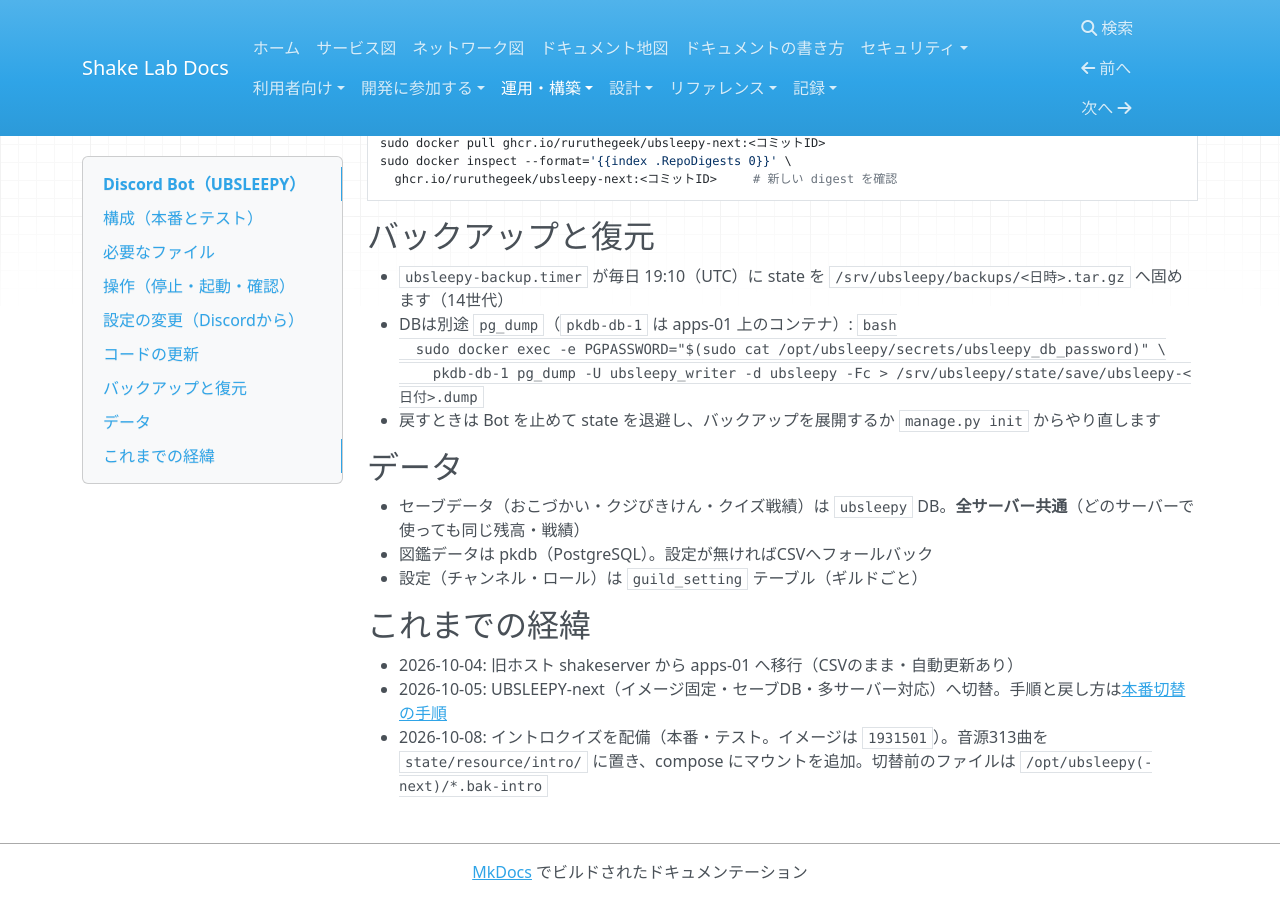
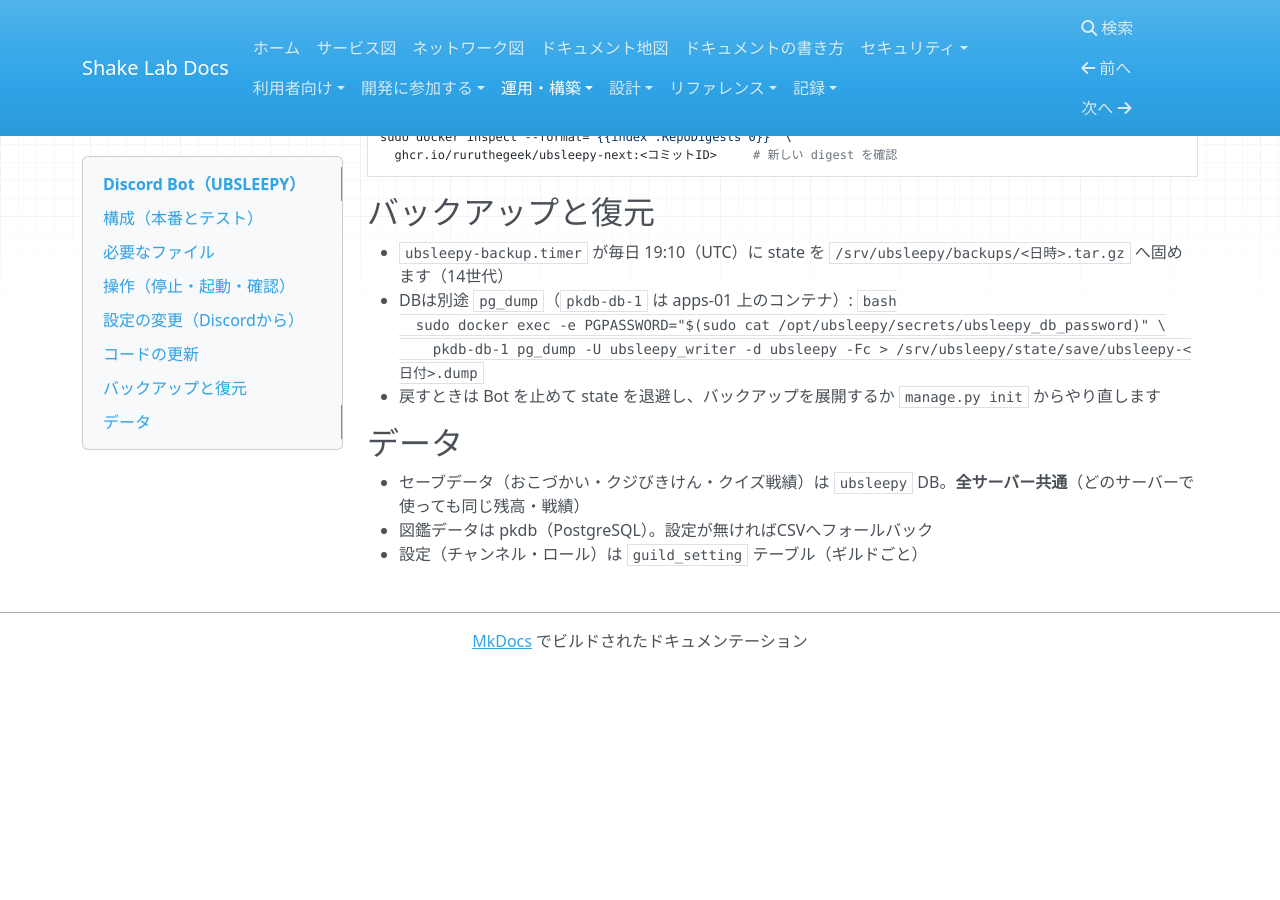
Before and after one commit to rurutheGeek/shake-cloud, an MkDocs documentation site: the page built from docs/operations/ubsleepy.md, in a window 1280 px wide and 900 px high, scrolled down 1825 px. Built offline with MkDocs 1.6.1, drawn with Linux system fonts in a browser that asks for light colours; nearby versions of some CDN libraries; a script that is not in the unit is left out; after the commit the page ends 2494 px from its top, so only the background shows below that; some of the changed text lies outside the part shown.

Commit message:
docs(ubsleepy): 実施済みの切替手順のページと経緯の節を外し、いまの状態だけにする
pkdb のページの「Bot はDBを使わない」は誤りなので直す。

Co-Authored-By: Claude Opus 5.5 <noreply@anthropic.com>

```diff
--- a/docs/operations/ubsleepy.md
+++ b/docs/operations/ubsleepy.md
@@ -1,6 +1,6 @@
 ---
 title: Discord Bot（UBSLEEPY）
-updated: 2026-10-05
+updated: 2026-10-23
 section: 運用手順
 audience: 管理者
 tags:
@@ -10,9 +10,9 @@ tags:
 
 # Discord Bot（UBSLEEPY）
 
-> **更新日** 2026-10-05 ・ **区分** 運用手順 ・ **読む人** 管理者
+> **更新日** 2026-10-23 ・ **区分** 運用手順 ・ **読む人** 管理者
 
-**状態**: apps-01 で稼働中。2026-10-05 に UBSLEEPY-next（イメージ固定・セーブDB）へ切替済み。旧ホスト shakeserver の `/opt/ubsleepy` は停止したまま残っています。
+**状態**: apps-01 で稼働中（UBSLEEPY-next のイメージを digest で固定）。
 
 ## 構成（本番とテスト）
 
@@ -100,9 +100,3 @@ sudo docker inspect --format='{{index .RepoDigests 0}}' \
 - セーブデータ（おこづかい・クジびきけん・クイズ戦績）は `ubsleepy` DB。**全サーバー共通**（どのサーバーで使っても同じ残高・戦績）
 - 図鑑データは pkdb（PostgreSQL）。設定が無ければCSVへフォールバック
 - 設定（チャンネル・ロール）は `guild_setting` テーブル（ギルドごと）
-
-## これまでの経緯
-
-- 2026-10-04: 旧ホスト shakeserver から apps-01 へ移行（CSVのまま・自動更新あり）
-- 2026-10-05: UBSLEEPY-next（イメージ固定・セーブDB・多サーバー対応）へ切替。手順と戻し方は[本番切替の手順](ubsleepy-next-switch.md)
-- 2026-10-08: イントロクイズを配備（本番・テスト。イメージは `1931501`）。音源313曲を `state/resource/intro/` に置き、compose にマウントを追加。切替前のファイルは `/opt/ubsleepy(-next)/*.bak-intro`
--- a/mkdocs.yml
+++ b/mkdocs.yml
@@ -89,7 +89,6 @@ nav:
       - Bot:
           - Botポータル: operations/bot-portal.md
           - Discord Bot（UBSLEEPY）: operations/ubsleepy.md
-          - UBSLEEPY 本番切替の手順: operations/ubsleepy-next-switch.md
           - サークル認証Bot（CIRCLEAUTH）: operations/circleauth.md
   - 設計:
       - ホームラボの全体像: architecture/overview.md
```
Also changed, not shown: docs/map.md (+2 -3 lines), docs/operations/index.md (+0 -1 lines), docs/operations/pkdb.md (+1 -1 lines), docs/operations/ubsleepy-next-switch.md (deleted, +0 -70 lines).
